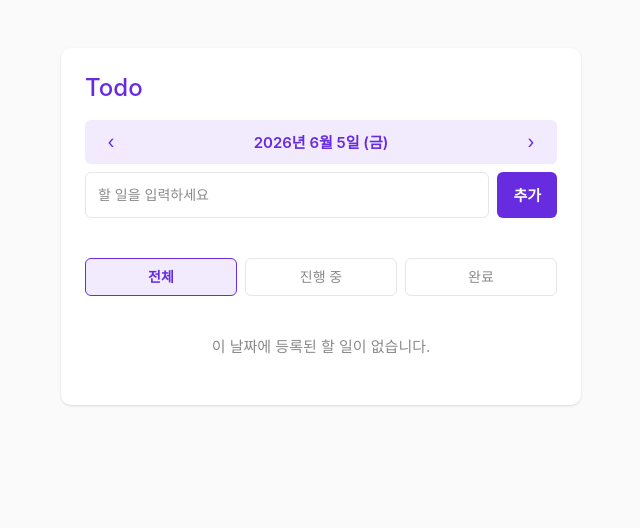
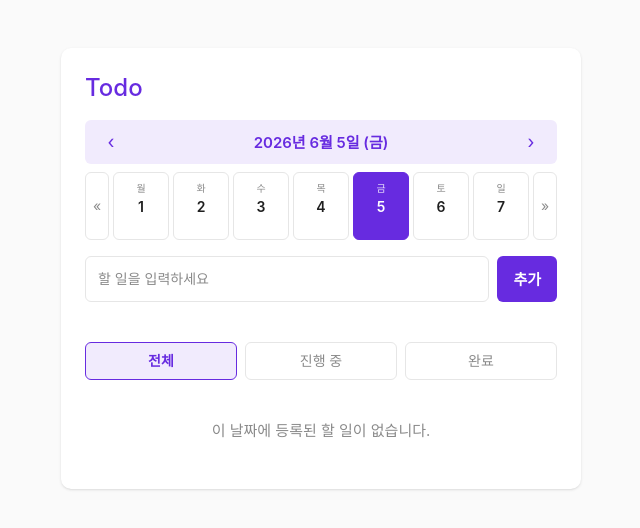
Before and after one commit to ahnjun0/kakao-assignment-1, a React (Vite) app in the folder todo-react/: page / in a window 1280 px wide. Shown: the top 528 px of the page, without its empty margins (319-959 px from the left). Built offline with nearby package versions, Linux system fonts and the light colour scheme.

Commit message:
feat: 주간 뷰 추가 (도전 미션)

```diff
--- a/todo-react/src/components/TodoApp.jsx
+++ b/todo-react/src/components/TodoApp.jsx
@@ -1,33 +1,34 @@
 import { useEffect, useState } from 'react'
 import DateHeader from './DateHeader'
+import WeekView from './WeekView'
 import TodoInput from './TodoInput'
 import FilterTabs from './FilterTabs'
 import TodoList from './TodoList'
-import { todayString, addDays } from '../utils/date'
+import { todayString, addDays, getWeekStart } from '../utils/date'
 
 /* TodoApp — 모든 상태와 핸들러의 단일 출처(single source of truth).
  *
  * [상태]
- * - todos: { id, text, done, date } 배열 (localStorage 에 영속화)
- * - selectedDate: 'YYYY-MM-DD' (일간 뷰가 보고 있는 날짜 — 새로고침 시 오늘로 초기화)
- * - currentFilter: 'all' | 'active' | 'done' (새로고침 시 'all' 로 초기화)
+ * - todos: { id, text, done, date } 배열 (localStorage 영속화)
+ * - selectedDate: 'YYYY-MM-DD' (일간 뷰가 보고 있는 날짜)
+ * - currentFilter: 'all' | 'active' | 'done'
+ * - weekStartDate: 'YYYY-MM-DD' (주간 뷰의 월요일, localStorage 영속화)
  *
  * [데이터 흐름] (단방향)
  * 부모 → 자식: props 로 값과 콜백을 내려준다.
  * 자식 → 부모: 콜백 호출로 변경을 요청한다 (직접 todos 를 바꾸지 않는다).
  *
- * [영속화 전략]
- * - todos 만 저장. 화면 상태(selectedDate/currentFilter) 는 매번 초기화되는 편이 자연스럽다.
- * - 함수형 초기화 useState(() => ...) 로 마운트 시 1회만 localStorage 를 읽는다.
- * - useEffect([todos]) 로 변경 시마다 자동 저장 (외부 동기화는 effect 전용 — React 원칙 3). */
+ * [selectedDate ↔ weekStartDate 관계]
+ * 두 값은 독립 state. 사용자는 주차만 미리보고 싶을 수 있다 (selectedDate 는 유지한 채로).
+ * 단, 일간 ◀/▶ 으로 selectedDate 가 현재 주 범위를 벗어나면
+ * 주간 뷰가 자동으로 따라간다 (UX 일관성). 이건 effect 가 아니라 핸들러에서 즉시 처리. */
 
-const STORAGE_KEY = 'todos'
+const STORAGE_KEY_TODOS = 'todos'
+const STORAGE_KEY_WEEK = 'weekStartDate'
 
-// 저장된 todos 를 안전하게 불러온다.
-// JSON 파싱 실패 / 형식이 배열이 아닌 경우 등 어떤 이상 상황에서도 빈 배열로 폴백한다.
 function loadTodos() {
   try {
-    const saved = localStorage.getItem(STORAGE_KEY)
+    const saved = localStorage.getItem(STORAGE_KEY_TODOS)
     if (!saved) return []
     const parsed = JSON.parse(saved)
     return Array.isArray(parsed) ? parsed : []
@@ -36,7 +37,16 @@ function loadTodos() {
   }
 }
 
-// --- 순수 함수: 컴포넌트 바깥에 둬서 렌더마다 재생성되지 않게 한다 ---
+// 저장된 weekStartDate 를 안전하게 불러온다. 형식이 'YYYY-MM-DD' 가 아니면 폴백.
+function loadWeekStart() {
+  try {
+    const saved = localStorage.getItem(STORAGE_KEY_WEEK)
+    if (saved && /^\d{4}-\d{2}-\d{2}$/.test(saved)) return saved
+  } catch {}
+  return getWeekStart(todayString())
+}
+
+// --- 순수 함수 ---
 
 function getVisibleTodos(todos, selectedDate, filter) {
   const sameDate = todos.filter((todo) => todo.date === selectedDate)
@@ -52,17 +62,22 @@ const EMPTY_MESSAGE = {
 }
 
 function TodoApp() {
-  // 함수형 초기화: loadTodos() 는 마운트 시 딱 한 번만 호출된다.
-  // 매 렌더마다 localStorage 를 읽는 낭비를 막기 위한 패턴.
   const [todos, setTodos] = useState(loadTodos)
   const [selectedDate, setSelectedDate] = useState(todayString())
   const [currentFilter, setCurrentFilter] = useState('all')
+  const [weekStartDate, setWeekStartDate] = useState(loadWeekStart)
 
-  // todos 가 바뀔 때마다 localStorage 에 자동 저장.
-  // 의존성 배열에 todos 가 있어야 변경이 감지된다 — 빼면 첫 마운트 때만 저장돼 무용지물.
+  // 오늘 날짜는 컴포넌트가 살아있는 동안 고정으로 본다 (자정 넘김 처리는 범위 밖).
+  const todayDate = todayString()
+
+  // 영속화: todos / weekStartDate 가 바뀔 때마다 자동 저장.
   useEffect(() => {
-    localStorage.setItem(STORAGE_KEY, JSON.stringify(todos))
+    localStorage.setItem(STORAGE_KEY_TODOS, JSON.stringify(todos))
   }, [todos])
+
+  useEffect(() => {
+    localStorage.setItem(STORAGE_KEY_WEEK, weekStartDate)
+  }, [weekStartDate])
 
   function handleAdd(text) {
     const newTodo = {
@@ -94,11 +109,38 @@ function TodoApp() {
     setTodos((current) => current.filter((todo) => todo.id !== id))
   }
 
+  // selectedDate 가 weekStartDate ~ weekStartDate+6 범위 안인지 확인.
+  // 문자열 'YYYY-MM-DD' 는 사전식 비교가 곧 날짜 비교라 < > 가 그대로 동작한다.
+  function ensureWeekContains(dateString) {
+    const weekEnd = addDays(weekStartDate, 6)
+    if (dateString < weekStartDate || dateString > weekEnd) {
+      setWeekStartDate(getWeekStart(dateString))
+    }
+  }
+
+  // 일간 ◀/▶: selectedDate 이동 + 필요시 주간 뷰 따라가기.
   function handlePrevDay() {
-    setSelectedDate((current) => addDays(current, -1))
+    const next = addDays(selectedDate, -1)
+    setSelectedDate(next)
+    ensureWeekContains(next)
   }
   function handleNextDay() {
-    setSelectedDate((current) => addDays(current, 1))
+    const next = addDays(selectedDate, 1)
+    setSelectedDate(next)
+    ensureWeekContains(next)
+  }
+
+  // 주간 ◀/▶: 주만 이동, selectedDate 는 그대로.
+  function handlePrevWeek() {
+    setWeekStartDate((current) => addDays(current, -7))
+  }
+  function handleNextWeek() {
+    setWeekStartDate((current) => addDays(current, 7))
+  }
+
+  // WeekView 칸 클릭 → selectedDate 만 변경 (주는 그대로).
+  function handleSelectDate(dateString) {
+    setSelectedDate(dateString)
   }
 
   const visibleTodos = getVisibleTodos(todos, selectedDate, currentFilter)
@@ -115,6 +157,16 @@ function TodoApp() {
           selectedDate={selectedDate}
           onPrevDay={handlePrevDay}
           onNextDay={handleNextDay}
+        />
+
+        <WeekView
+          weekStartDate={weekStartDate}
+          selectedDate={selectedDate}
+          todayDate={todayDate}
+          todos={todos}
+          onSelectDate={handleSelectDate}
+          onPrevWeek={handlePrevWeek}
+          onNextWeek={handleNextWeek}
         />
 
         <TodoInput onAdd={handleAdd} />
--- /dev/null
+++ b/todo-react/src/components/WeekView.jsx
@@ -0,0 +1,113 @@
+import { getWeekDays } from '../utils/date'
+
+/* WeekView — 월~일 7칸 그리드 + 주차 이동 + 날짜별 '완료/전체' 카운트.
+ * 1차 .week-view 와 동일한 룩.
+ *
+ * - weekStartDate: 보이는 주의 월요일 ('YYYY-MM-DD')
+ * - selectedDate: 현재 선택된 날짜 (강조용)
+ * - todayDate: 오늘 날짜 (강조용, 부모가 todayString() 으로 계산해 내려준다)
+ * - todos: 전체 todos (각 날짜별 카운트 계산용)
+ * - onSelectDate(dateString): 칸 클릭 → 부모에 selectedDate 변경 요청
+ * - onPrevWeek / onNextWeek: 주차 이동 요청
+ *
+ * 카운트는 렌더 본문에서 계산 — 파생값(React 원칙 3).
+ * 매 칸마다 todos 를 한 번씩 훑지만 7칸이라 비용은 무시할 수 있다. */
+
+const WEEKDAY_LABELS = ['월', '화', '수', '목', '금', '토', '일']
+
+function WeekView({
+  weekStartDate,
+  selectedDate,
+  todayDate,
+  todos,
+  onSelectDate,
+  onPrevWeek,
+  onNextWeek,
+}) {
+  const days = getWeekDays(weekStartDate)
+
+  return (
+    <div className="flex items-stretch gap-1 mb-4">
+      <button
+        type="button"
+        onClick={onPrevWeek}
+        aria-label="이전 주"
+        className="w-6 border border-border bg-surface rounded-md text-muted text-sm leading-none hover:text-primary hover:border-primary"
+      >
+        «
+      </button>
+
+      <ul className="flex-1 grid grid-cols-7 gap-1 list-none p-0 m-0">
+        {days.map((dateString, index) => {
+          // 해당 날짜의 todos 집계.
+          const dayTodos = todos.filter((todo) => todo.date === dateString)
+          const totalCount = dayTodos.length
+          const doneCount = dayTodos.filter((todo) => todo.done).length
+
+          const isToday = dateString === todayDate
+          const isSelected = dateString === selectedDate
+
+          // 날짜의 '일' 부분만 표시 ('2026-06-05' → 5).
+          const dayNumber = Number(dateString.split('-')[2])
+
+          // 카운트 문구. 1차와 동일하게 '완료/전체' 비율로 표기.
+          // 0 건이면 빈 문자열 — 자리는 min-height 로 유지해 그리드 정렬이 안 흔들리게.
+          const countLabel = totalCount > 0 ? `${doneCount}/${totalCount}` : ''
+          const isAllDone = totalCount > 0 && doneCount === totalCount
+
+          // 클래스 합성 — 활성/오늘/기본을 분리해 가독성을 높인다.
+          const base =
+            'flex flex-col items-center justify-center py-2 border rounded-md cursor-pointer select-none transition-colors w-full'
+          const variant = isSelected
+            ? 'bg-primary border-primary text-white'
+            : isToday
+              ? 'bg-surface border-primary text-ink hover:border-primary'
+              : 'bg-surface border-border text-ink hover:border-primary'
+
+          return (
+            <li key={dateString}>
+              <button
+                type="button"
+                onClick={() => onSelectDate(dateString)}
+                className={`${base} ${variant}`}
+                aria-pressed={isSelected}
+              >
+                <span
+                  className={
+                    'text-[10px] ' +
+                    (isSelected ? 'text-white/85' : 'text-muted')
+                  }
+                >
+                  {WEEKDAY_LABELS[index]}
+                </span>
+                <span className="text-sm font-semibold mt-0.5">
+                  {dayNumber}
+                </span>
+                <span
+                  className={
+                    'text-[10px] mt-0.5 min-h-3 ' +
+                    (isSelected ? 'text-white/85' : 'text-muted') +
+                    (isAllDone ? ' opacity-45' : '')
+                  }
+                >
+                  {countLabel}
+                </span>
+              </button>
+            </li>
+          )
+        })}
+      </ul>
+
+      <button
+        type="button"
+        onClick={onNextWeek}
+        aria-label="다음 주"
+        className="w-6 border border-border bg-surface rounded-md text-muted text-sm leading-none hover:text-primary hover:border-primary"
+      >
+        »
+      </button>
+    </div>
+  )
+}
+
+export default WeekView
--- a/todo-react/src/utils/date.js
+++ b/todo-react/src/utils/date.js
@@ -33,3 +33,22 @@ export function formatKoreanDate(dateString) {
   const weekday = WEEKDAYS[date.getDay()]
   return `${y}년 ${m}월 ${d}일 (${weekday})`
 }
+
+// 주어진 날짜가 속한 주의 월요일을 돌려준다.
+// getDay() 는 0=일, 1=월, ..., 6=토.
+// 일요일(0)이면 직전 월요일까지 6일을 빼고, 그 외엔 (day-1) 일을 뺀다.
+export function getWeekStart(dateString) {
+  const [y, m, d] = dateString.split('-').map(Number)
+  const date = new Date(y, m - 1, d)
+  const day = date.getDay()
+  const diff = day === 0 ? 6 : day - 1
+  date.setDate(date.getDate() - diff)
+  return formatDate(date)
+}
+
+// weekStart 부터 7일치 'YYYY-MM-DD' 배열을 돌려준다 (월~일).
+export function getWeekDays(weekStartDateString) {
+  return Array.from({ length: 7 }, (_, i) =>
+    addDays(weekStartDateString, i),
+  )
+}
```
